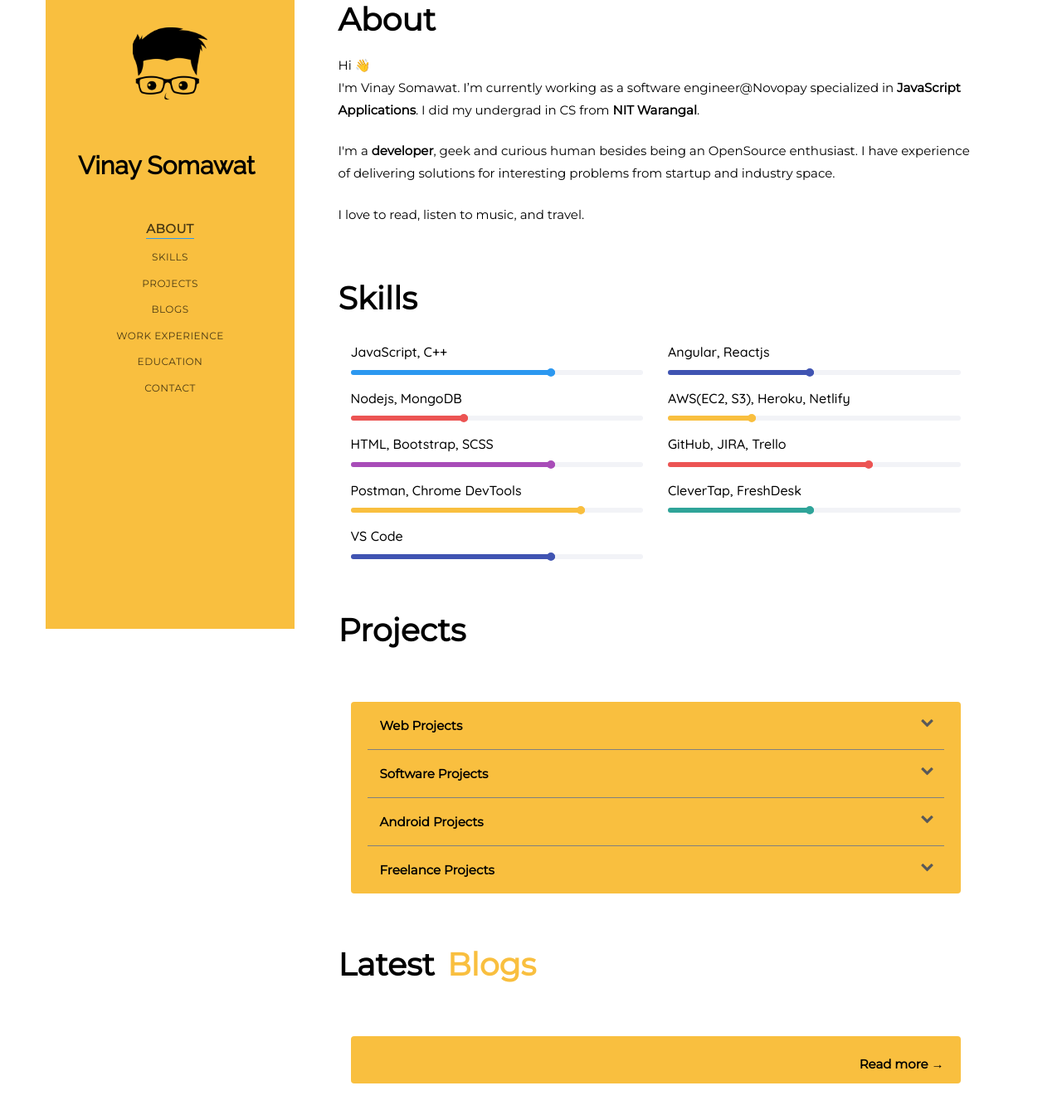
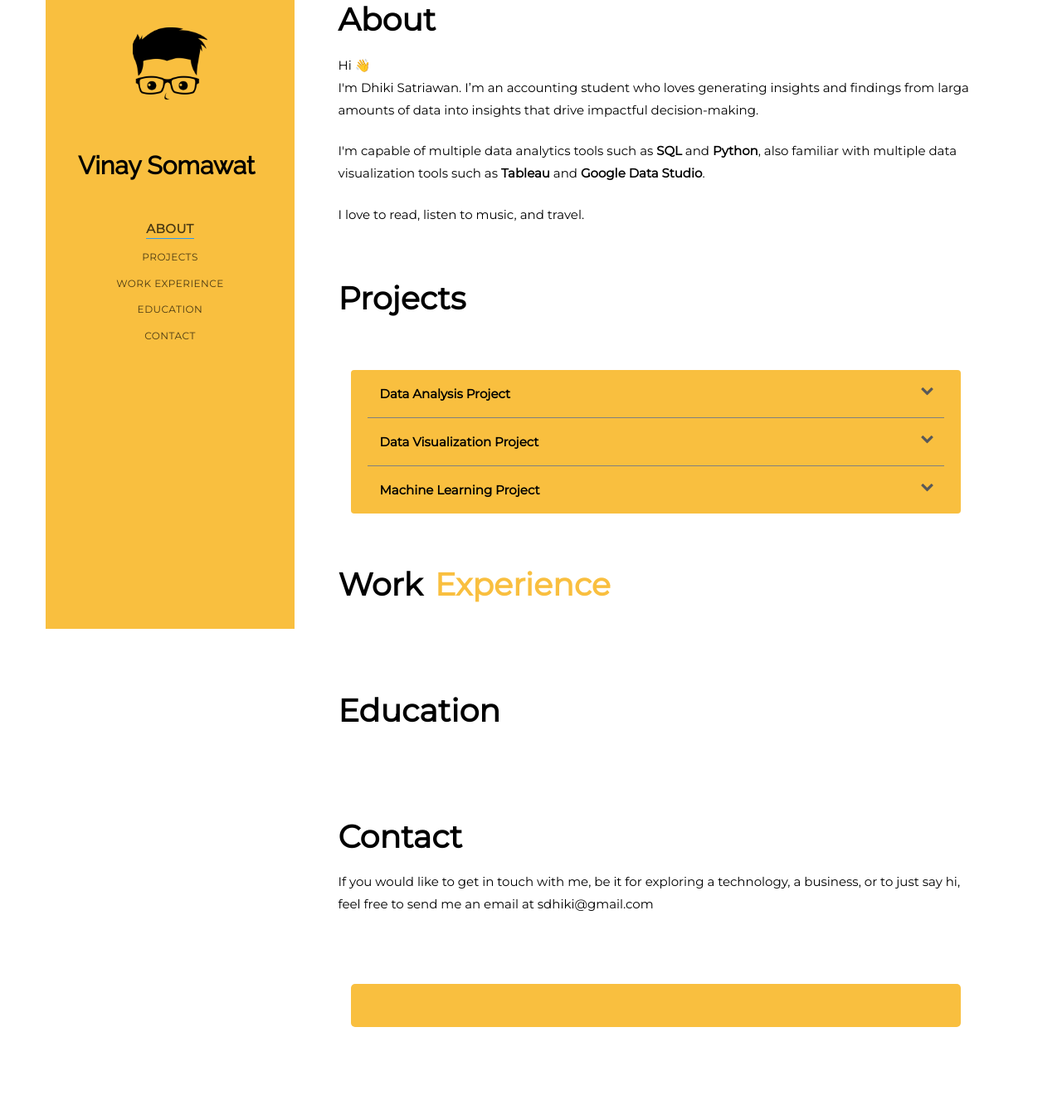
Before and after one commit to sdhiki/sdhiki.github.io, a plain HTML site: page index.html in a window 1280 px wide. Shown: the part 42-1380 px from the top of the page at 83% size. After the commit the page ends 1280 px from the top, so only its background shows below. Drawn offline with Linux system fonts and the light colour scheme; no server answers; a web font is replaced by a local one.

Commit message:
Update index.html

```diff
--- a/index.html
+++ b/index.html
@@ -4,12 +4,12 @@
    <head>
       <meta charset="utf-8">
       <meta http-equiv="X-UA-Compatible" content="IE=edge">
-      <title>Vinay Somawat</title>
+      <title>Dhiki Satriawan</title>
       <meta name="viewport" content="width=device-width, initial-scale=1">
-      <meta name="description" content="Portfolio webpage of Vinay Somawat" />
+      <meta name="description" content="Portfolio webpage of Dhiki Satriawan" />
       <meta name="keywords"
           content="portfolio,website,personal website,github,projects,computer science and engineering" />
-      <meta name="author" content="Vinay Somawat" />
+      <meta name="author" content="Dhiki Satriawan" />
       <!--------------------Social Media icons------------------------>
       <link rel="stylesheet"
           href="https://cdnjs.cloudflare.com/ajax/libs/font-awesome/4.7.0/css/font-awesome.min.css">
@@ -60,11 +60,7 @@
                   <div id="navbar" class="collapse">
                      <ul>
                         <li><a href="#" data-nav-section="about">About</a></li>
-                        <li><a href="#" data-nav-section="skills">Skills</a>
-                        </li>
                         <li><a href="#" data-nav-section="projects">Projects</a>
-                        </li>
-                        <li><a href="#" data-nav-section="blogs">Blogs</a>
                         </li>
                         <li><a href="#" data-nav-section="experience">Work
                               Experience</a></li>
@@ -86,17 +82,15 @@
                          data-animate-effect="fadeInLeft">
                         <div class="about-desc">
                            <h1>About</h1>
-                           <p>Hi &#128075; <br>I'm Vinay Somawat. I’m currently
-                              working as
-                              a
-                              software engineer@Novopay specialized in
-                              <b>JavaScript Applications</b>. I did my undergrad
-                              in CS from <b>NIT Warangal</b>.
+                           <p>Hi &#128075; <br>I'm Dhiki Satriawan. I’m an accounting
+                              student who loves generating insights and findings from
+                              larga amounts of data into insights that drive impactful
+                              decision-making.
                            </p>
-                           <p>I'm a <b>developer</b>, geek and curious human
-                              besides being an OpenSource enthusiast. I have
-                              experience of delivering solutions for interesting
-                              problems from startup and industry space.</p>
+                           <p>I'm capable of multiple data analytics tools such as
+                              <b>SQL</b> and <b>Python</b>, also familiar with multiple
+                              data visualization tools such as <b>Tableau</b> and
+                              <b>Google Data Studio</b>.</p>
                            <p class="finalText">I love to read, listen to music,
                               and travel.</p>
                         </div>
@@ -104,20 +98,6 @@
                   </div>
                </section>
                <!--------------------[END] About me---------------------------->
-               <!--------------------[START] Skills---------------------------->
-               <section class="colorlib-skills" data-section="skills">
-                  <div class="colorlib-narrow-content">
-                     <div class="row row-bottom-padded-sm animate-box"
-                         data-animate-effect="fadeInLeft">
-                        <div class="about-desc">
-                           <h1>Skills</h1>
-                        </div>
-                     </div>
-                     <div id="skills" class="row">
-                     </div>
-                  </div>
-               </section>
-               <!--------------------[END] Skills------------------------------>
                <!--------------------[START] Projects-------------------------->
                <section class="colorlib-projects no-print" data-section="projects">
                   <div class="colorlib-narrow-content">
@@ -131,7 +111,7 @@
                          data-animate-effect="fadeInLeft">
                         <li>
                            <div class="link">
-                              <p style="margin-bottom: 0px">Web Projects</p>
+                              <p style="margin-bottom: 0px">Data Analysis Project</p>
                               <i class="fa fa-chevron-down"></i>
                            </div>
                            <ul id="web-projects" class="submenu">
@@ -139,7 +119,7 @@
                         </li>
                         <li>
                            <div class="link">
-                              <p style="margin-bottom: 0px">Software Projects
+                              <p style="margin-bottom: 0px">Data Visualization Project
                               </p>
                               <i class="fa fa-chevron-down"></i>
                            </div>
@@ -148,16 +128,7 @@
                         </li>
                         <li>
                            <div class="link">
-                              <p style="margin-bottom: 0px">Android Projects
-                              </p>
-                              <i class="fa fa-chevron-down"></i>
-                           </div>
-                           <ul id="android-projects" class="submenu">
-                           </ul>
-                        </li>
-                        <li>
-                           <div class="link">
-                              <p style="margin-bottom: 0px">Freelance Projects
+                              <p style="margin-bottom: 0px">Machine Learning Project
                               </p>
                               <i class="fa fa-chevron-down"></i>
                            </div>
@@ -168,32 +139,6 @@
                   </div>
                </section>
                <!--------------------[END] Projects---------------------------->
-               <!--------------------[START] Blogs----------------------------->
-               <section class="colorlib-blogs no-print" data-section="blogs">
-                  <div class="colorlib-narrow-content">
-                     <div class="row row-bottom-padded-sm animate-box"
-                         data-animate-effect="fadeInLeft">
-                        <div class="about-desc">
-                           <h1>Latest <span style="color: #f9bf3f">Blogs</span>
-                           </h1>
-                        </div>
-                     </div>
-                     <ul id="accordion" class="accordion animate-box"
-                         data-animate-effect="fadeInLeft">
-                        <li class="open">
-                           <ul id="blogs" class="submenu"
-                               style="display: block;">
-                           </ul>
-                        </li>
-                        <a class="readmore"
-                            href="https://vinaysomawat.medium.com/"
-                            target="_blank">
-                           <p>Read more &RightArrow;</p>
-                        </a>
-                     </ul>
-                  </div>
-               </section>
-               <!--------------------[END] Blogs------------------------------->
                <!--------------------[START] Work Experience------------------->
                <section class="colorlib-experience" data-section="experience">
                   <div class="colorlib-narrow-content">
@@ -235,7 +180,7 @@
                         <p>If you would like to get in touch with me, be it for
                            exploring a technology, a business, or to just say
                            hi, feel free to send me an email at
-                           vinaysomawat40@gmail.com
+                           sdhiki@gmail.com
                         </p>
                      </div>
                   </div>
```
